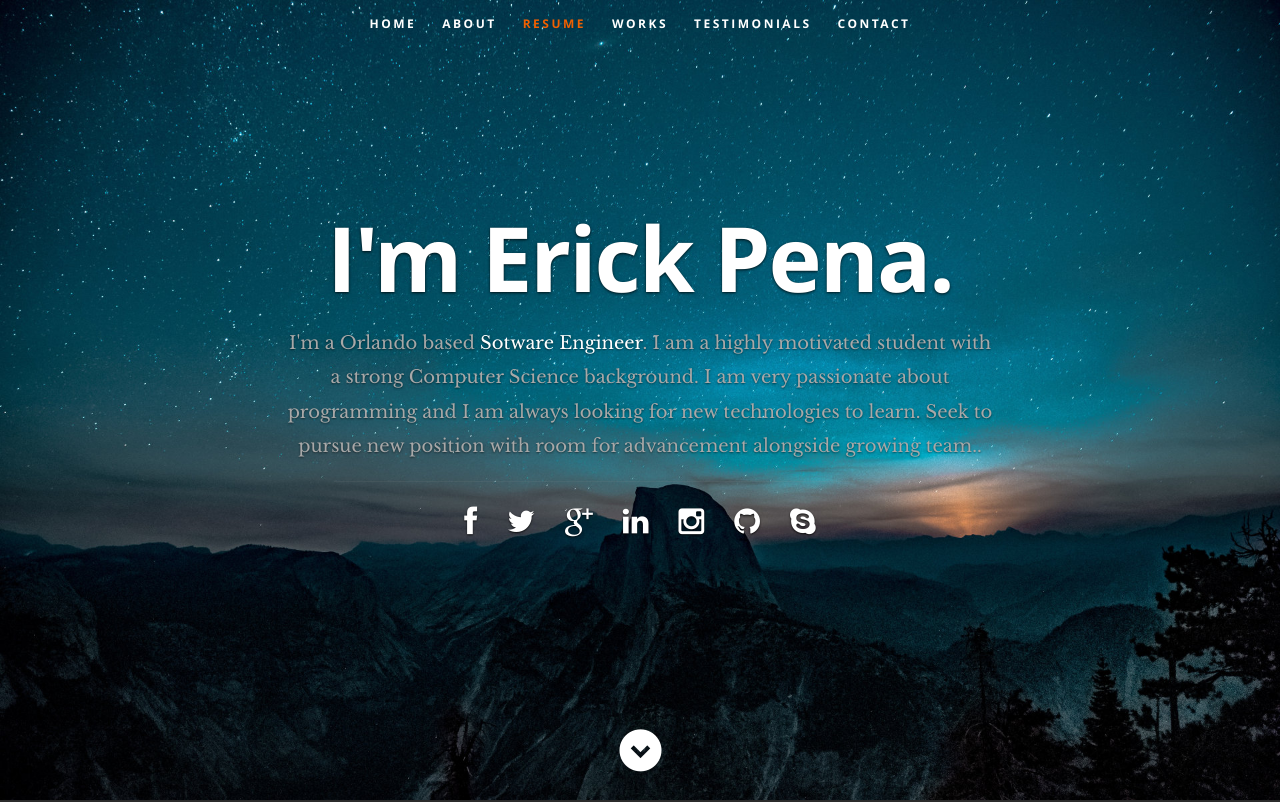
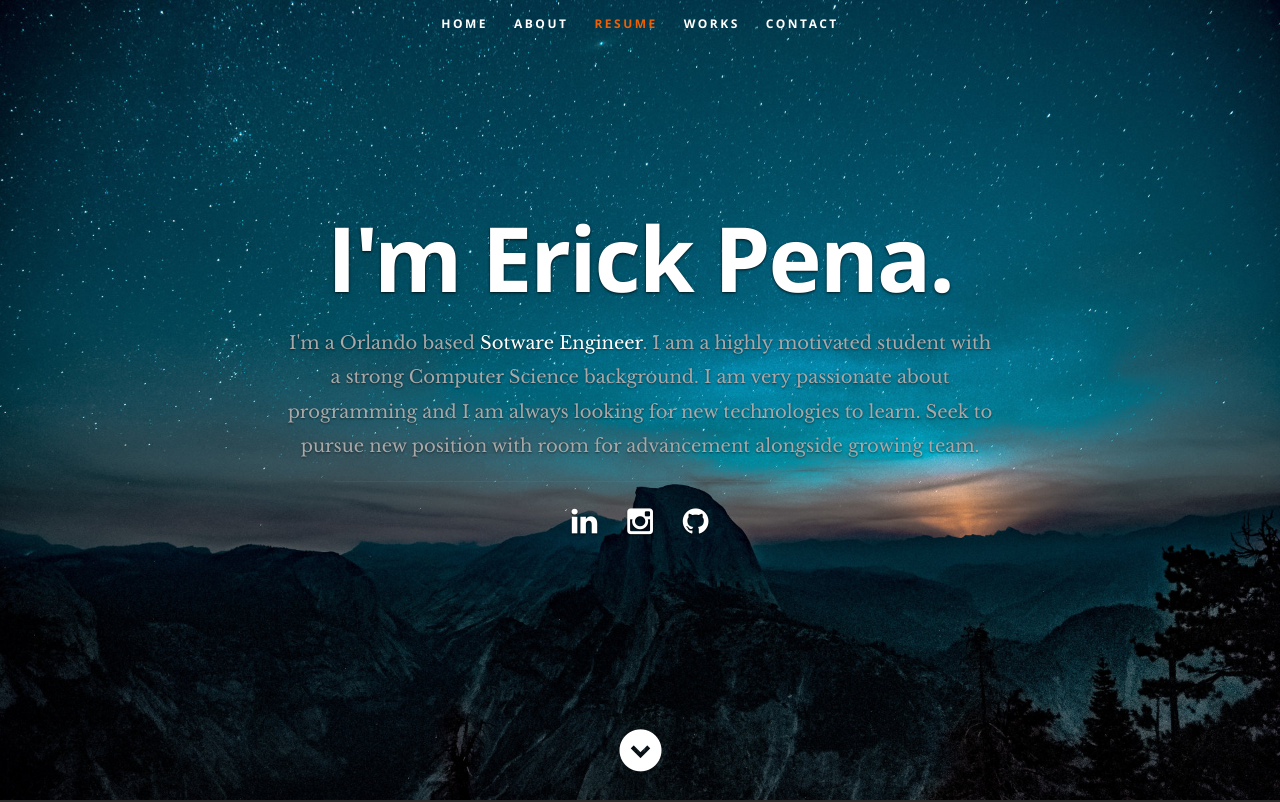
Before and after one commit to joseluis-max/JLVP.github.io, a React (Create React App) app: page / in a window 1280 px wide. Shown: the top 802 px of the page. Built offline with nearby package versions, Linux system fonts and the light colour scheme.

Commit message:
removed testimonials

```diff
--- a/public/resumeData.json
+++ b/public/resumeData.json
@@ -2,7 +2,7 @@
   "main": {
     "name":"Erick Pena",
     "occupation":"Sotware Engineer",
-    "description":"I am a highly motivated student with a strong Computer Science background. I am very passionate about programming and I am always looking for new technologies to learn. Seek to pursue new position with room for advancement alongside growing team.",
+    "description":"I am a highly motivated student with a strong Computer Science background. I am very passionate about programming and I am always looking for new technologies to learn. Seek to pursue new position with room for advancement alongside growing team",
     "image":"profilepic.jpg",
     "bio":"Use this bio section as your way of describing yourself and saying what you do, what technologies you like to use or feel most comfortable with, describing your personality, or whatever else you feel like throwing in.",
     "contactmessage":"Here is where you should write your message to readers to have them get in contact with you.",
@@ -18,21 +18,6 @@
     "resumedownload":"resume.pdf",
     "social":[
       {
-        "name":"facebook",
-        "url":"http://facebook.com/tim.baker.906",
-        "className":"fa fa-facebook"
-      },
-      {
-        "name":"twitter",
-        "url":"http://twitter.com",
-        "className":"fa fa-twitter"
-      },
-      {
-        "name":"google-plus",
-        "url":"http://googleplus.com/tbakerx",
-        "className":"fa fa-google-plus"
-      },
-      {
         "name":"linkedin",
         "url":"https://www.linkedin.com/in/erick-pena",
         "className":"fa fa-linkedin"
@@ -46,11 +31,6 @@
         "name":"github",
         "url":"http://github.com/erick1439",
         "className":"fa fa-github"
-      },
-      {
-        "name":"skype",
-        "url":"http://skype.com",
-        "className":"fa fa-skype"
       }
     ]
   },
@@ -75,7 +55,7 @@
         "company":"XI Media Labs",
         "title":"Software Developer ",
         "years":"January 2020 - Present",
-        "description":"Describe work, special projects, notable achievements, what technologies you have been working with, and anything else that would be useful for an employer to know."
+        "description":"I form part of a group of developers that is in charge to implement a cryptocurrency in a social media platform."
       },
       {
         "company":"Universal Studios Orlando",
@@ -148,17 +128,5 @@
         "url":"http://www.smirkspace.com"
       }
     ]
-  },
-  "testimonials":{
-    "testimonials":[
-      {
-        "text":"Here you should write some nice things that someone has said about you. No lies though, employers can tell when you are lying.",
-        "user":"Kareem Abdul Jabbar"
-      },
-      {
-        "text":"That Tim Baker must be one of the most brilliant developers I've ever met! It is amazing that nobody has hired him yet. Hey you, you should hire this guy, he may be fresh out of University and have zero on the job experience but I am confident that he will be one of your best developers in no time!",
-        "user":"Steve Wozniak... impersonator"
-      }
-    ]
   }
 }
--- a/src/App.js
+++ b/src/App.js
@@ -7,7 +7,6 @@ import Footer from './Components/Footer';
 import About from './Components/About';
 import Resume from './Components/Resume';
 import Contact from './Components/Contact';
-import Testimonials from './Components/Testimonials';
 import Portfolio from './Components/Portfolio';
 
 class App extends Component {
@@ -50,7 +49,6 @@ class App extends Component {
         <About data={this.state.resumeData.main}/>
         <Resume data={this.state.resumeData.resume}/>
         <Portfolio data={this.state.resumeData.portfolio}/>
-        <Testimonials data={this.state.resumeData.testimonials}/>
         <Contact data={this.state.resumeData.main}/>
         <Footer data={this.state.resumeData.main}/>
       </div>
--- a/src/Components/Header.js
+++ b/src/Components/Header.js
@@ -26,7 +26,6 @@ class Header extends Component {
             <li><a className="smoothscroll" href="#about">About</a></li>
 	         <li><a className="smoothscroll" href="#resume">Resume</a></li>
             <li><a className="smoothscroll" href="#portfolio">Works</a></li>
-            <li><a className="smoothscroll" href="#testimonials">Testimonials</a></li>
             <li><a className="smoothscroll" href="#contact">Contact</a></li>
          </ul>
 
--- a/src/Components/Testimonials.js
+++ /dev/null
@@ -1,38 +0,0 @@
-import React, { Component } from 'react';
-
-class Testimonials extends Component {
-  render() {
-
-    if(this.props.data){
-      var testimonials = this.props.data.testimonials.map(function(testimonials){
-        return  <li key={testimonials.user}>
-            <blockquote>
-               <p>{testimonials.text}</p>
-               <cite>{testimonials.user}</cite>
-            </blockquote>
-         </li>
-      })
-    }
-
-    return (
-      <section id="testimonials">
-      <div className="text-container">
-         <div className="row">
-
-            <div className="two columns header-col">
-               <h1><span>Client Testimonials</span></h1>
-            </div>
-
-            <div className="ten columns flex-container">
-                  <ul className="slides">
-                      {testimonials}
-                  </ul>
-               </div>
-            </div>
-         </div>
-   </section>
-    );
-  }
-}
-
-export default Testimonials;
```
